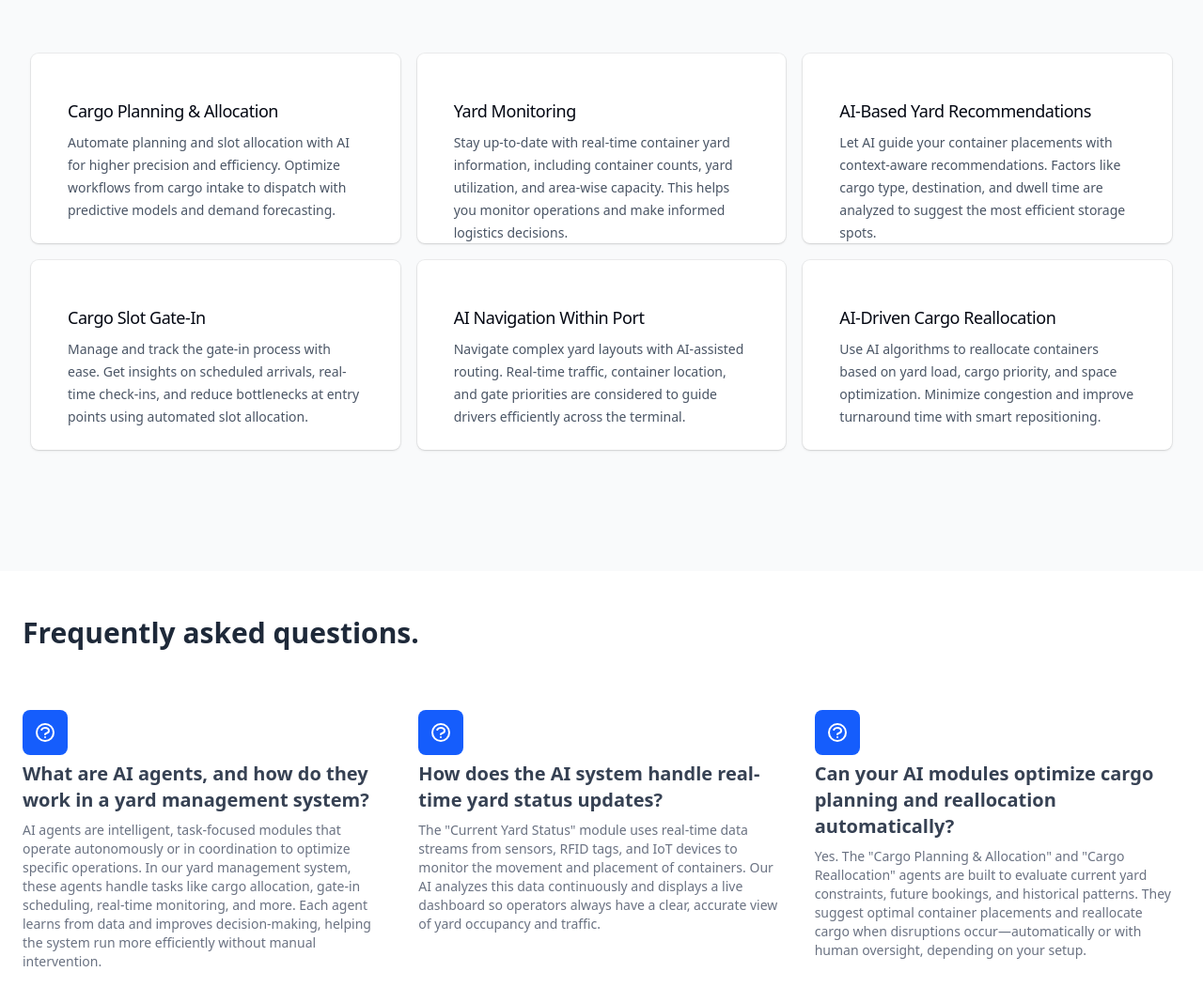
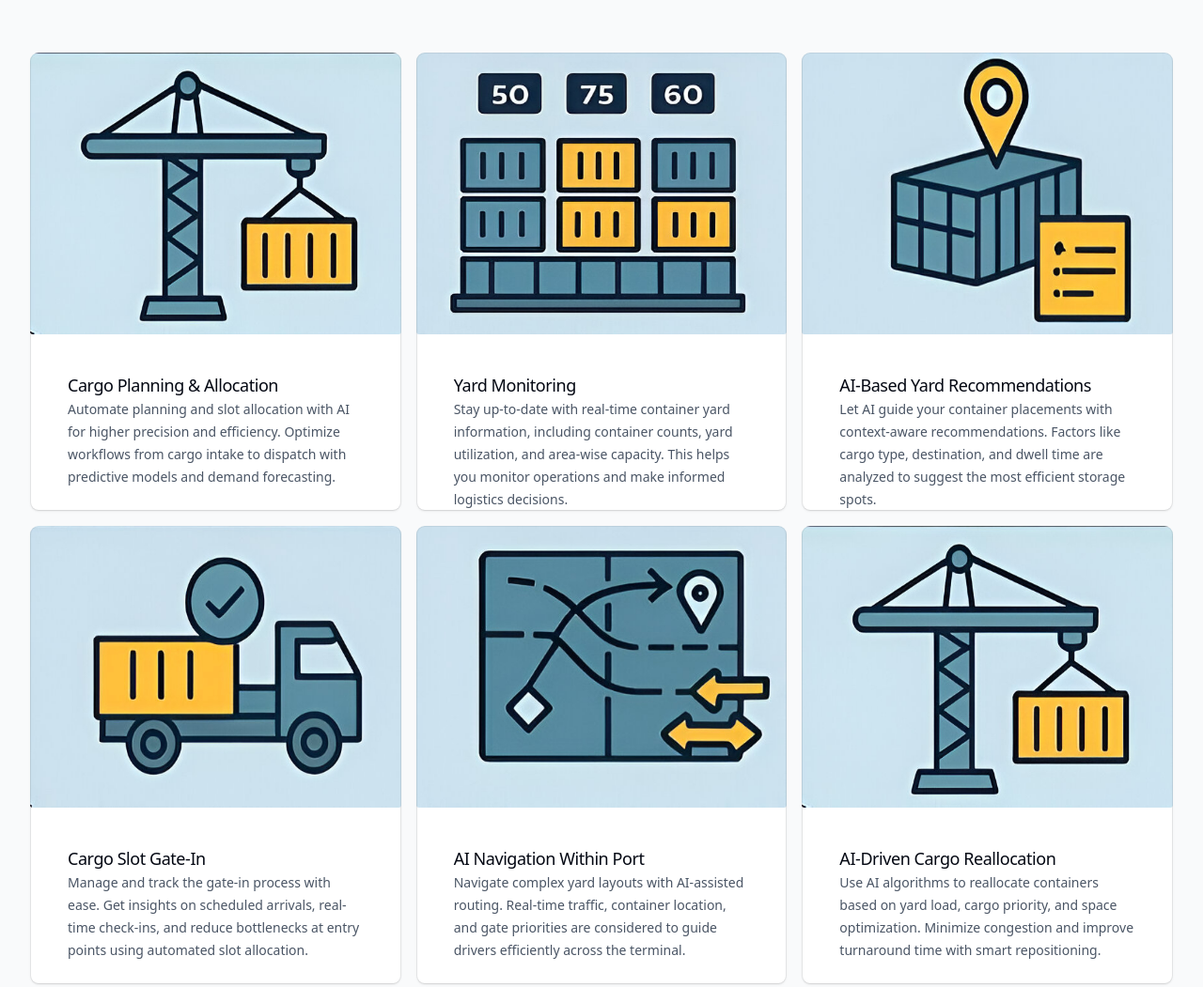
Before and after one commit to saikiran-s-infyz/YMS_UI, a plain HTML site: page index.html in a window 1280 px wide. Shown: the part 3096-4147 px from the top of the page at 94% size. Drawn offline with nearby package versions, Linux system fonts and the light colour scheme.

Commit message:
Changed card styles

```diff
--- a/index.css
+++ b/index.css
@@ -20,3 +20,13 @@ animation: marquee 10s linear infinite;
     height: 100px;
     /* width: 800px; */
 }
+
+.card-container{
+  border-radius: 5px;
+}
+
+.card-image{
+  width: 100%;
+  height: 300px;
+  border-radius: 3px;
+}
--- a/index.html
+++ b/index.html
@@ -6,26 +6,7 @@
     <title>YMS</title>
     <link rel="icon" href="./infyz_logo.webp" type="image/x-icon">
     <script src="https://cdn.jsdelivr.net/npm/@tailwindcss/browser@4"></script>
-    <style>
-        @keyframes marquee {
-          0% {
-            transform: translateX(0%);
-          }
-          100% {
-            transform: translateX(-50%);
-          }
-        }
-
-        .animate-marquee {
-          display: flex;
-          animation: marquee 10s linear infinite;
-        }
-
-        .logo-image{
-            height: 100px;
-            /* width: 800px; */
-        }
-    </style>
+    <link rel="stylesheet" href="index.css">
 </head>
 <body>
     <div class="main-container">
@@ -92,8 +73,8 @@
               </div>
               <div class="mx-auto max-w-2xl py-32 sm:py-48 lg:py-56">
                 <div class="hidden sm:mb-8 sm:flex sm:justify-center">
-                  <div class="relative rounded-full px-3 py-1 text-sm/6 text-gray-600 ring-1 ring-gray-900/10 hover:ring-gray-900/20">
-                    Announcing our next AI Feature... <a href="#" class="font-semibold text-indigo-600"><span class="absolute inset-0" aria-hidden="true"></span>Read more <span aria-hidden="true">&rarr;</span></a>
+                  <div class="cursor-pointer relative rounded-full px-3 py-1 text-sm/6 text-gray-600 ring-1 ring-gray-900/10 hover:ring-gray-900/20">
+                    Announcing our next AI Feature... <a href="#" class="font-semibold text-indigo-600"><span class="cursor-pointer absolute inset-0" aria-hidden="true"></span>Read more <span aria-hidden="true">&rarr;</span></a>
                   </div>
                 </div>
                 <div class="text-center">
@@ -218,72 +199,81 @@
               <div class="mt-10 grid gap-4 sm:mt-16 lg:grid-cols-3 lg:grid-rows-2">
 
                 <!-- First Container -->
-                <div class="cursor-pointer relative transform transition-all duration-300 hover:scale-105 hover:shadow-lg">
-                  <div class="absolute inset-px rounded-lg bg-white"></div>
+                <div class="cursor-pointer relative transform transition-all duration-300 hover:scale-105 hover:shadow-lg card-container">
+
+                  <div class="absolute inset-px rounded-lg bg-white">
+
+                  </div>
                   <div class="relative flex h-full flex-col overflow-hidden rounded-[calc(var(--radius-lg)+1px)]">
-                    <div class="px-8 pt-8 sm:px-10 sm:pt-10">
-                      <p class="mt-2 text-lg font-medium tracking-tight text-gray-950 max-lg:text-center">Cargo Planning & Allocation</p>
-                      <p class="mt-2 max-w-lg text-sm/6 text-gray-600 max-lg:text-center">Automate planning and slot allocation with AI for higher precision and efficiency. Optimize workflows from cargo intake to dispatch with predictive models and demand forecasting.</p>
+                    <img src="./agents/cargo_planning_&_allocation.jpg" alt="" class="card-image">
+                    <div class="px-8 pt-3 sm:px-10 sm:pt-10">
+                      <p class="mt-0 text-lg font-medium tracking-tight text-gray-950 max-lg:text-center">Cargo Planning & Allocation</p>
+                      <p class="mt-0 max-w-lg text-sm/6 text-gray-600 max-lg:text-center">Automate planning and slot allocation with AI for higher precision and efficiency. Optimize workflows from cargo intake to dispatch with predictive models and demand forecasting.</p>
                     </div>
                   </div>
                   <div class="pointer-events-none absolute inset-px rounded-lg shadow-sm ring-1 ring-black/5"></div>
                 </div>
 
                 <!-- Second Container -->
-                <div class="cursor-pointer relative transform transition-all duration-300 hover:scale-105 hover:shadow-lg">
+                <div class="cursor-pointer relative transform transition-all duration-300 hover:scale-105 hover:shadow-lg card-container">
                   <div class="absolute inset-px rounded-lg bg-white"></div>
                   <div class="relative flex h-full flex-col overflow-hidden rounded-[calc(var(--radius-lg)+1px)]">
-                    <div class="px-8 pt-8 sm:px-10 sm:pt-10">
-                      <p class="mt-2 text-lg font-medium tracking-tight text-gray-950 max-lg:text-center">Yard Monitoring</p>
-                      <p class="mt-2 max-w-lg text-sm/6 text-gray-600 max-lg:text-center">Stay up-to-date with real-time container yard information, including container counts, yard utilization, and area-wise capacity. This helps you monitor operations and make informed logistics decisions.</p>
+                    <img src="./agents/yard_monitoring.jpg" alt="" class="card-image">
+                    <div class="px-8 pt-3 sm:px-10 sm:pt-10">
+                      <p class="mt-0 text-lg font-medium tracking-tight text-gray-950 max-lg:text-center">Yard Monitoring</p>
+                      <p class="mt- max-w-lg text-sm/6 text-gray-600 max-lg:text-center">Stay up-to-date with real-time container yard information, including container counts, yard utilization, and area-wise capacity. This helps you monitor operations and make informed logistics decisions.</p>
                     </div>
                   </div>
                   <div class="pointer-events-none absolute inset-px rounded-lg shadow-sm ring-1 ring-black/5"></div>
                 </div>
 
                 <!-- Third Container -->
-                <div class="cursor-pointer relative transform transition-all duration-300 hover:scale-105 hover:shadow-lg">
+                <div class="cursor-pointer relative transform transition-all duration-300 hover:scale-105 hover:shadow-lg card-container">
                   <div class="absolute inset-px rounded-lg bg-white"></div>
                   <div class="relative flex h-full flex-col overflow-hidden rounded-[calc(var(--radius-lg)+1px)]">
-                    <div class="px-8 pt-8 sm:px-10 sm:pt-10">
-                      <p class="mt-2 text-lg font-medium tracking-tight text-gray-950 max-lg:text-center">AI-Based Yard Recommendations</p>
-                      <p class="mt-2 max-w-lg text-sm/6 text-gray-600 max-lg:text-center">Let AI guide your container placements with context-aware recommendations. Factors like cargo type, destination, and dwell time are analyzed to suggest the most efficient storage spots.</p>
+                    <img src="./agents/yard recommendations.jpg" alt="" class="card-image">
+                    <div class="px-8 pt-3 sm:px-10 sm:pt-10">
+                      <p class="mt-0 text-lg font-medium tracking-tight text-gray-950 max-lg:text-center">AI-Based Yard Recommendations</p>
+                      <p class="mt-0 max-w-lg text-sm/6 text-gray-600 max-lg:text-center">Let AI guide your container placements with context-aware recommendations. Factors like cargo type, destination, and dwell time are analyzed to suggest the most efficient storage spots.</p>
                     </div>
                   </div>
                   <div class="pointer-events-none absolute inset-px rounded-lg shadow-sm ring-1 ring-black/5"></div>
                 </div>
 
                 <!-- Fourth Container -->
-                <div class="cursor-pointer relative transform transition-all duration-300 hover:scale-105 hover:shadow-lg">
+                <div class="cursor-pointer relative transform transition-all duration-300 hover:scale-105 hover:shadow-lg card-container">
                   <div class="absolute inset-px rounded-lg bg-white"></div>
                   <div class="relative flex h-full flex-col overflow-hidden rounded-[calc(var(--radius-lg)+1px)]">
-                    <div class="px-8 pt-8 sm:px-10 sm:pt-10">
-                      <p class="mt-2 text-lg font-medium tracking-tight text-gray-950 max-lg:text-center">Cargo Slot Gate-In</p>
-                      <p class="mt-2 max-w-lg text-sm/6 text-gray-600 max-lg:text-center">Manage and track the gate-in process with ease. Get insights on scheduled arrivals, real-time check-ins, and reduce bottlenecks at entry points using automated slot allocation.</p>
+                    <img src="./agents/cargo_gate_in.jpg" alt="" class="card-image">
+                    <div class="px-8 pt-3 sm:px-10 sm:pt-10">
+                      <p class="mt-0 text-lg font-medium tracking-tight text-gray-950 max-lg:text-center">Cargo Slot Gate-In</p>
+                      <p class="mt-0 max-w-lg text-sm/6 text-gray-600 max-lg:text-center">Manage and track the gate-in process with ease. Get insights on scheduled arrivals, real-time check-ins, and reduce bottlenecks at entry points using automated slot allocation.</p>
                     </div>
                   </div>
                   <div class="pointer-events-none absolute inset-px rounded-lg shadow-sm ring-1 ring-black/5"></div>
                 </div>
 
                 <!-- Fifth Container -->
-                <div class="cursor-pointer relative transform transition-all duration-300 hover:scale-105 hover:shadow-lg">
+                <div class="cursor-pointer relative transform transition-all duration-300 hover:scale-105 hover:shadow-lg card-container">
                   <div class="absolute inset-px rounded-lg bg-white"></div>
                   <div class="relative flex h-full flex-col overflow-hidden rounded-[calc(var(--radius-lg)+1px)]">
-                    <div class="px-8 pt-8 sm:px-10 sm:pt-10">
-                      <p class="mt-2 text-lg font-medium tracking-tight text-gray-950 max-lg:text-center">AI Navigation Within Port</p>
-                      <p class="mt-2 max-w-lg text-sm/6 text-gray-600 max-lg:text-center">Navigate complex yard layouts with AI-assisted routing. Real-time traffic, container location, and gate priorities are considered to guide drivers efficiently across the terminal.</p>
+                    <img src="./agents/ai_port_navigation.jpg" alt="" class="card-image">
+                    <div class="px-8 pt-3 sm:px-10 sm:pt-10">
+                      <p class="mt-0 text-lg font-medium tracking-tight text-gray-950 max-lg:text-center">AI Navigation Within Port</p>
+                      <p class="mt-0 max-w-lg text-sm/6 text-gray-600 max-lg:text-center">Navigate complex yard layouts with AI-assisted routing. Real-time traffic, container location, and gate priorities are considered to guide drivers efficiently across the terminal.</p>
                     </div>
                   </div>
                   <div class="pointer-events-none absolute inset-px rounded-lg shadow-sm ring-1 ring-black/5"></div>
                 </div>
 
                 <!-- Sixth Container -->
-                <div class="cursor-pointer relative transform transition-all duration-300 hover:scale-105 hover:shadow-lg">
+                <div class="cursor-pointer relative transform transition-all duration-300 hover:scale-105 hover:shadow-lg card-container">
                   <div class="absolute inset-px rounded-lg bg-white"></div>
                   <div class="relative flex h-full flex-col overflow-hidden rounded-[calc(var(--radius-lg)+1px)]">
-                    <div class="px-8 pt-8 sm:px-10 sm:pt-10">
-                      <p class="mt-2 text-lg font-medium tracking-tight text-gray-950 max-lg:text-center">AI-Driven Cargo Reallocation</p>
-                      <p class="mt-2 max-w-lg text-sm/6 text-gray-600 max-lg:text-center">Use AI algorithms to reallocate containers based on yard load, cargo priority, and space optimization. Minimize congestion and improve turnaround time with smart repositioning.</p>
+                    <img src="./agents/cargo_planning_&_allocation.jpg" alt="" class="card-image">
+                    <div class="px-8 pt-3 sm:px-10 sm:pt-10">
+                      <p class="mt-0 text-lg font-medium tracking-tight text-gray-950 max-lg:text-center">AI-Driven Cargo Reallocation</p>
+                      <p class="mt-0 max-w-lg text-sm/6 text-gray-600 max-lg:text-center">Use AI algorithms to reallocate containers based on yard load, cargo priority, and space optimization. Minimize congestion and improve turnaround time with smart repositioning.</p>
                     </div>
                   </div>
                   <div class="pointer-events-none absolute inset-px rounded-lg shadow-sm ring-1 ring-black/5"></div>
@@ -470,7 +460,7 @@
                 </div>
               </div>
               <div class="mt-10">
-                <button type="submit" class="block w-full rounded-md bg-indigo-600 px-3.5 py-2.5 text-center text-sm font-semibold text-white shadow-xs hover:bg-indigo-500 focus-visible:outline-2 focus-visible:outline-offset-2 focus-visible:outline-indigo-600">Let's talk</button>
+                <button type="submit" class="cursor-pointer block w-full rounded-md bg-indigo-600 px-3.5 py-2.5 text-center text-sm font-semibold text-white shadow-xs hover:bg-indigo-500 focus-visible:outline-2 focus-visible:outline-offset-2 focus-visible:outline-indigo-600">Let's talk</button>
               </div>
             </form>
         </div>
@@ -521,7 +511,7 @@
                     />
 
                     <button
-                      class="absolute end-1 top-1/2 -translate-y-1/2 rounded-full bg-blue-600 px-5 py-3 text-sm font-medium text-white transition hover:bg-blue-700"
+                      class="cursor-pointer absolute end-1 top-1/2 -translate-y-1/2 rounded-full bg-blue-600 px-5 py-3 text-sm font-medium text-white transition hover:bg-blue-700"
                     >
                       Subscribe
                     </button>
```
Also changed, not shown: agents/ai_port_navigation.jpg (added), agents/cargo_gate_in.jpg (added), agents/cargo_planning_&_allocation.jpg (added), agents/yard recommendations.jpg (added), agents/yard_monitoring.jpg (added).
